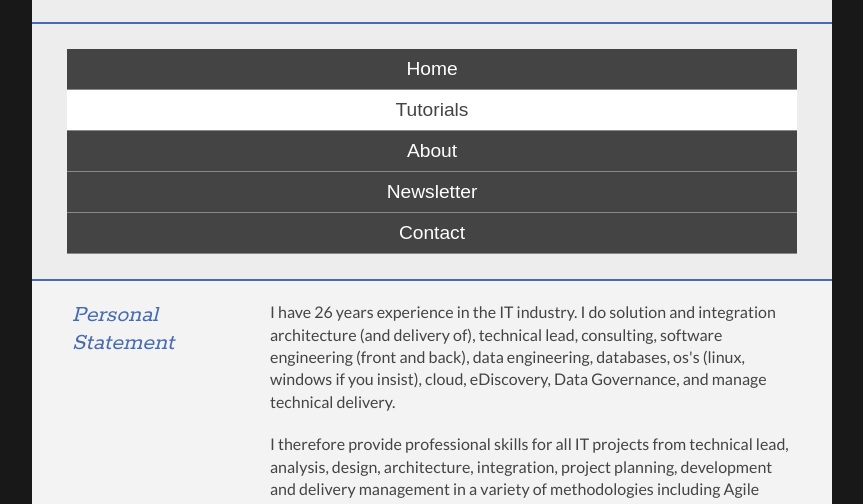
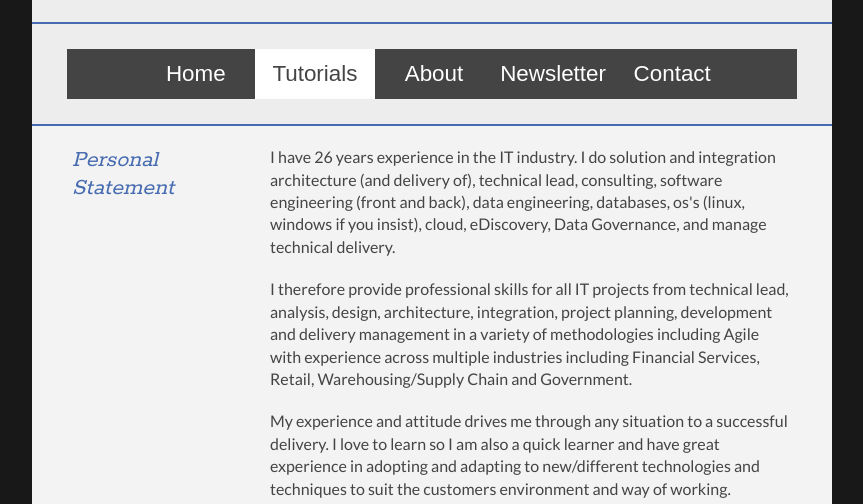
Before and after one commit to stevecastledine72/stevecastledine72.github.io, a plain HTML site: page index.html in a window 1280 px wide. Shown: the part 290-794 px from the top of the page, without its empty margins (208-1071 px from the left). Drawn offline with Linux system fonts and the light colour scheme.

Commit message:
Update style.css

```diff
--- a/style.css
+++ b/style.css
@@ -71,6 +71,36 @@ p {
   background-color: #fff;
   color: #444;
   cursor: default;
+}
+
+@media screen and (min-width: 600px) {
+  .nav li {
+    width: 120px;
+    border-bottom: none;
+    height: 50px;
+    line-height: 50px;
+    font-size: 1.4em;
+  }
+
+  /* Option 1 - Display Inline */
+  .nav li {
+    display: inline-block;
+    margin-right: -4px;
+  }
+
+  /* Options 2 - Float
+  .nav li {
+    float: left;
+  }
+  .nav ul {
+    overflow: auto;
+    width: 600px;
+    margin: 0 auto;
+  }
+  .nav {
+    background-color: #444;
+  }
+  */
 }
 
 #name h1 {
```
